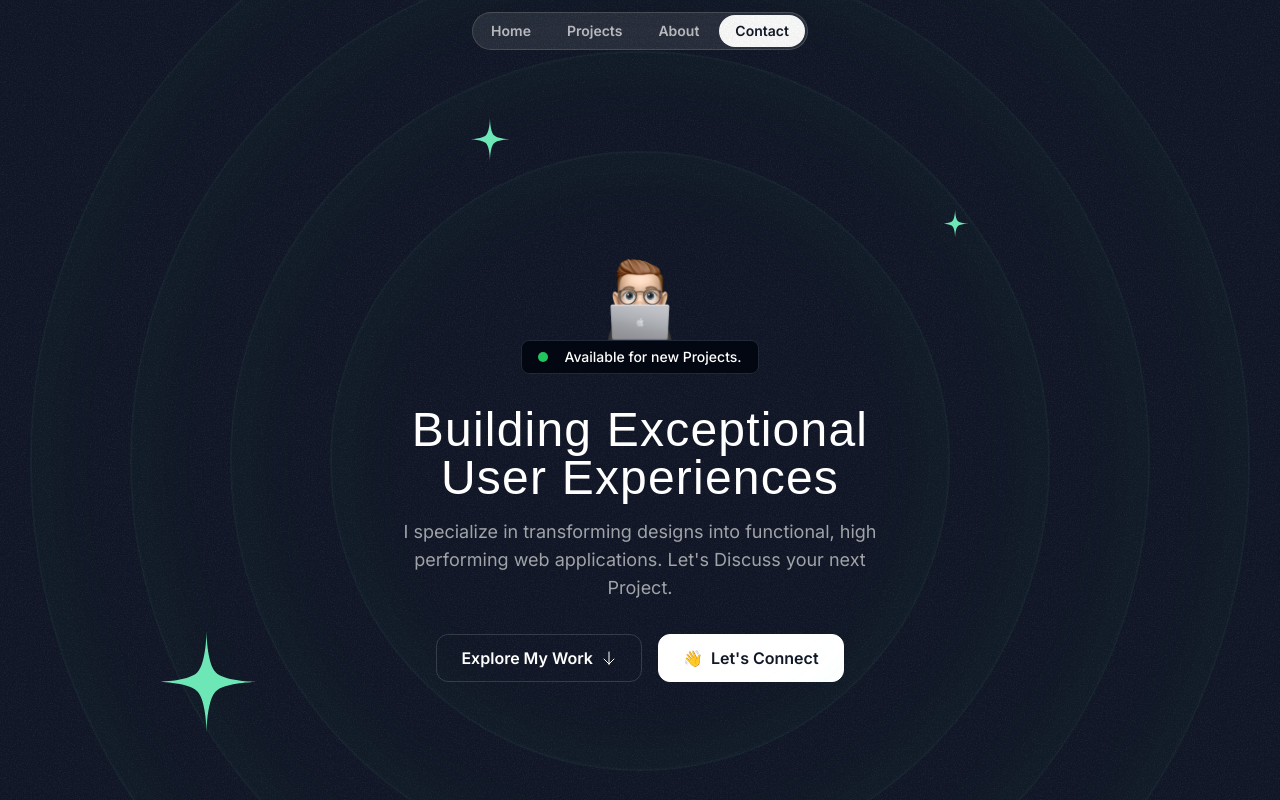
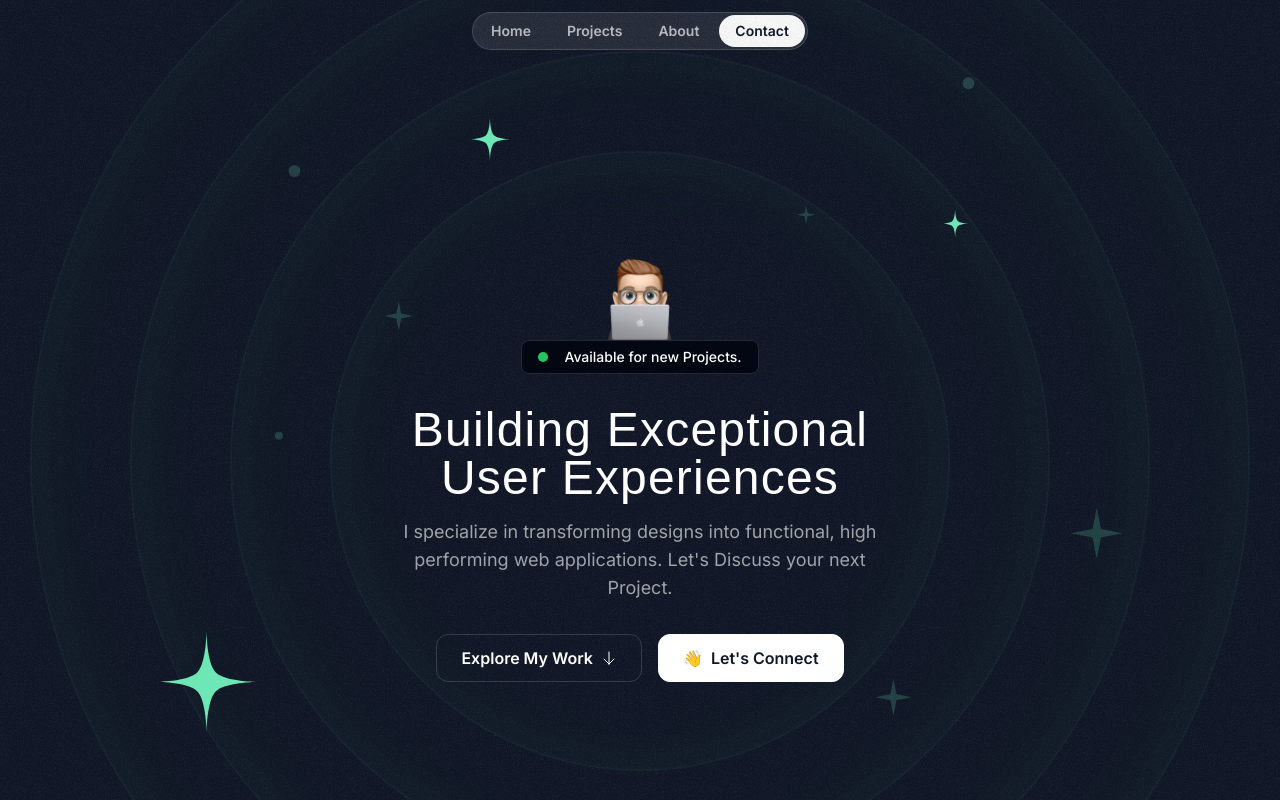
Before and after one commit to m-abubakr1/Single-page-Portfolio-FET, a Next.js app: page / in a window 1280 px wide. Shown: the top 800 px of the page. Built offline with nearby package versions, Linux system fonts and the light colour scheme; a web font is replaced by a local one.

Commit message:
Add New Stars for Hero Section

```diff
--- a/src/components/HeroOrbit.tsx
+++ b/src/components/HeroOrbit.tsx
@@ -8,7 +8,7 @@ export const HeroOrbit = ({
   return (
     <div className="absolute top-1/2 left-1/2 -translate-x-1/2 -translate-y-1/2">
       <div
-        className=""
+        className="flex items-start justify-start"
         style={{
           transform: `rotate(${rotation}deg)`,
           width: `${size}px`,
--- a/src/sections/Hero.tsx
+++ b/src/sections/Hero.tsx
@@ -3,6 +3,7 @@ import Image from "next/image";
 import ArrowDown from "@/assets/icons/arrow-down.svg";
 import grainImage from "@/assets/images/grain.jpg";
 import StarIcon from "@/assets/icons/star.svg";
+import SparkleIcon from "@/assets/icons/sparkle.svg";
 import { HeroOrbit } from "@/components/HeroOrbit";
 
 export const HeroSection = () => {
@@ -28,6 +29,29 @@ export const HeroSection = () => {
       <HeroOrbit size={590} rotation={98}>
         <StarIcon className="size-8 text-emerald-300" />
       </HeroOrbit>
+
+      <HeroOrbit size={430} rotation={-14}>
+        <SparkleIcon className="size-8 text-emerald-300/20" />
+      </HeroOrbit>
+      <HeroOrbit size={440} rotation={79}>
+        <SparkleIcon className="size-5 text-emerald-300/20" />
+      </HeroOrbit>
+      <HeroOrbit size={530} rotation={178}>
+        <SparkleIcon className="size-10 text-emerald-300/20" />
+      </HeroOrbit>
+      <HeroOrbit size={710} rotation={144}>
+        <SparkleIcon className="size-14 text-emerald-300/20" />
+      </HeroOrbit>
+      <HeroOrbit size={720} rotation={86}>
+        <div className="size-3 rounded-full bg-emerald-300/20" />
+      </HeroOrbit>
+      <HeroOrbit size={520} rotation={-41}>
+        <div className="size-2 rounded-full bg-emerald-300/20" />
+      </HeroOrbit>
+      <HeroOrbit size={650} rotation={-5}>
+        <div className="size-3 rounded-full bg-emerald-300/20" />
+      </HeroOrbit>
+
       <div className="container">
         <div className="flex flex-col items-center">
           <Image
```
